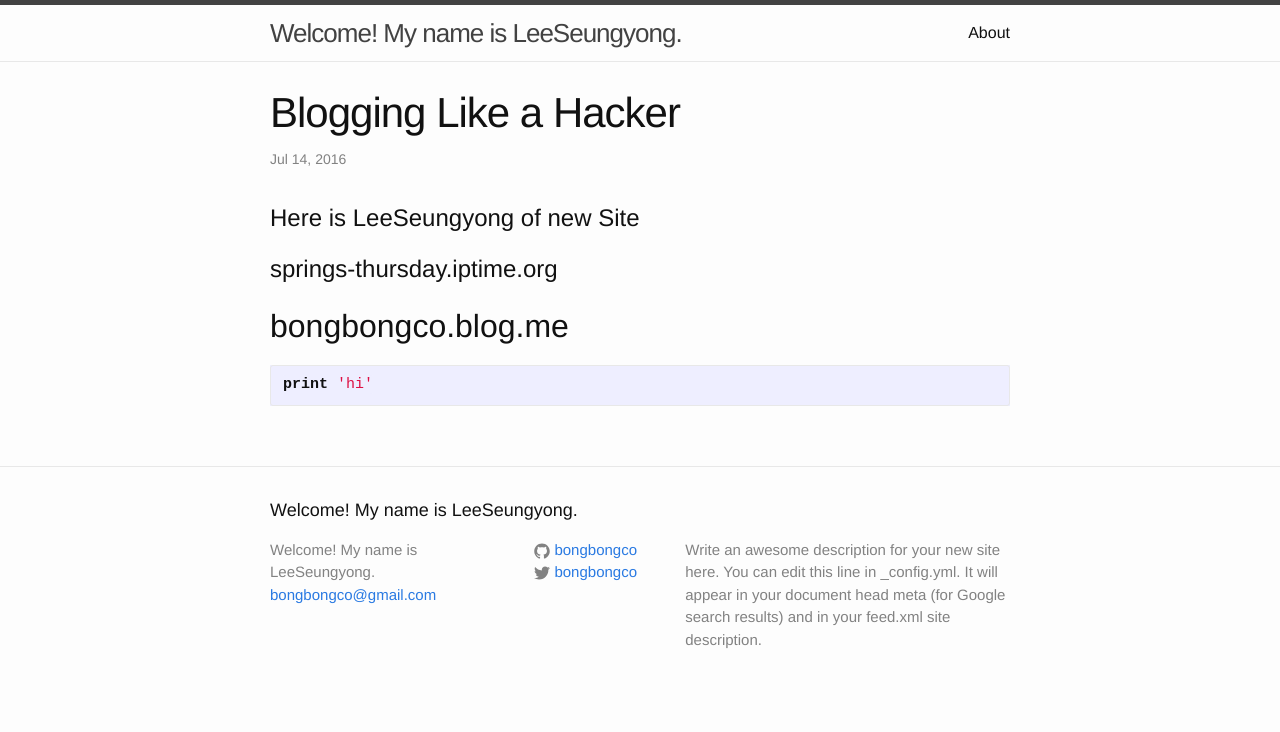
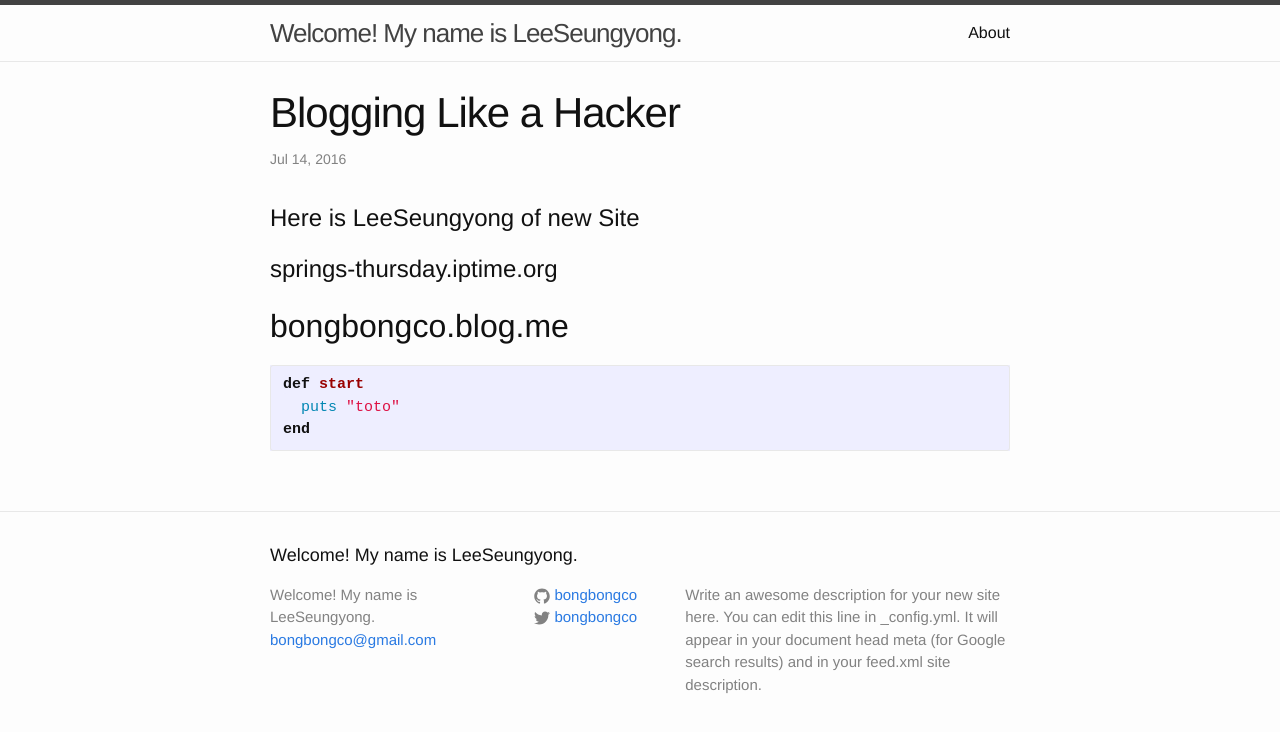
Before and after one commit to LktProgrammer/bongbongco.github.io, a Jekyll site: the page built from _posts/2016-07-14-Starting-New-Site.markdown, in a window 1280 px wide. Shown: the top 732 px of the page. Built offline with Jekyll 4.4.1, drawn with Linux system fonts in a browser that asks for light colours.

Commit message:
Update 2016-07-14-Starting-New-Site.markdown

````diff
--- a/_posts/2016-07-14-Starting-New-Site.markdown
+++ b/_posts/2016-07-14-Starting-New-Site.markdown
@@ -7,6 +7,11 @@ Here is LeeSeungyong of new Site
 ================================
 # springs-thursday.iptime.org
 ## bongbongco.blog.me ##
-```python
-print 'hi'
+{% capture tag %}
+```ruby
+def start
+  puts "toto"
+end
 ```
+{% endcapture %}
+{{ tag  | markdownify }}
````
